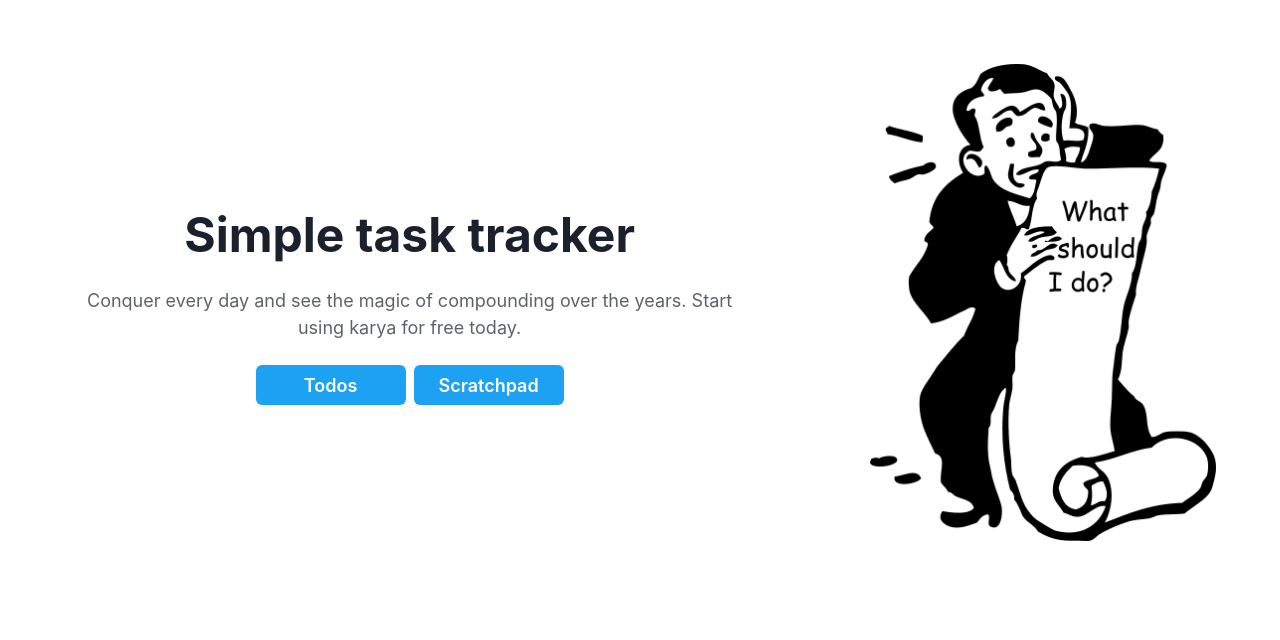
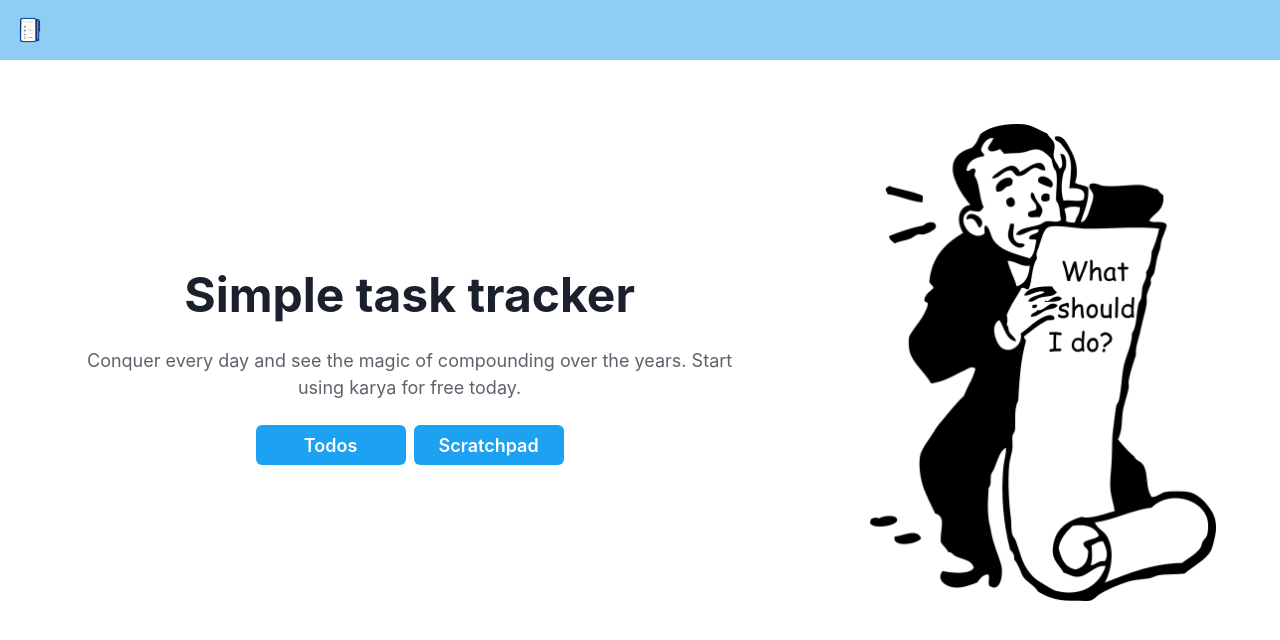
Before and after one commit to akshaymattoo/karya, a React (Vite) app: page / in a window 1280 px wide. Shown: the top 640 px of the page. Built offline with nearby package versions, Linux system fonts and the light colour scheme.

Commit message:
added logo

```diff
--- a/src/components/home/Hero.tsx
+++ b/src/components/home/Hero.tsx
@@ -1,12 +1,15 @@
 import { Box, Button, Flex, Image, Spacer, Text, useMediaQuery, VStack } from '@chakra-ui/react';
 import React from 'react';
 import { Link } from 'react-router-dom';
+import LogoHeader from '../navigation/LogoHeader';
 import chakraHero from '/assets/hero.png';
 
 const Hero = () => {
   const [isLargerThan62] = useMediaQuery('(min-width: 62em)');
 
   return (
+    <>
+      <LogoHeader />
       <Flex
         alignItems="center"
         w="full"
@@ -58,6 +61,7 @@
           <Image src={chakraHero} alt="Chakra UI" />
         </Flex>
       </Flex>
+    </>
   );
 };
 
--- /dev/null
+++ b/src/components/navigation/LogoHeader.tsx
@@ -0,0 +1,11 @@
+import React from 'react';
+import { Box, Image } from '@chakra-ui/react';
+import logo from '/assets/logo.png';
+
+export default function LogoHeader() {
+  return (
+    <Box bg="blue.200">
+      <Image boxSize={'60px'} src={logo} alt="logo" />
+    </Box>
+  );
+}
```
Also changed, not shown: public/assets/logo.png (added), public/assets/logo1.png (added). Lines whose indentation alone changed are shown as unchanged.
